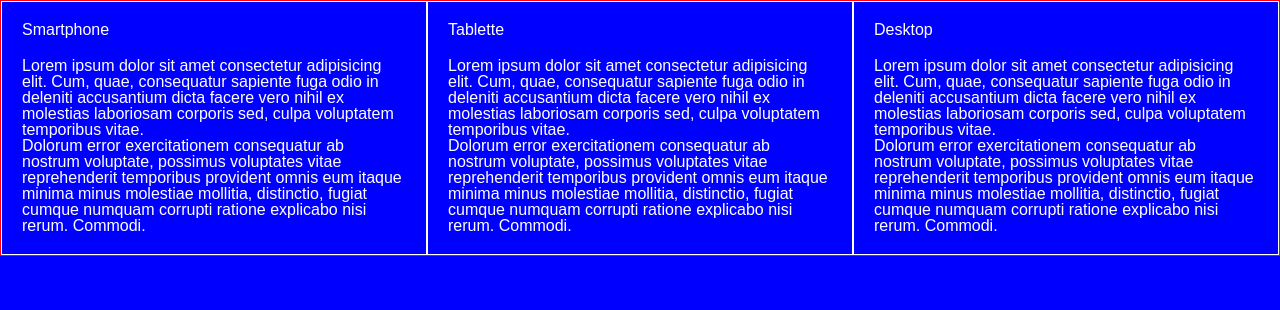
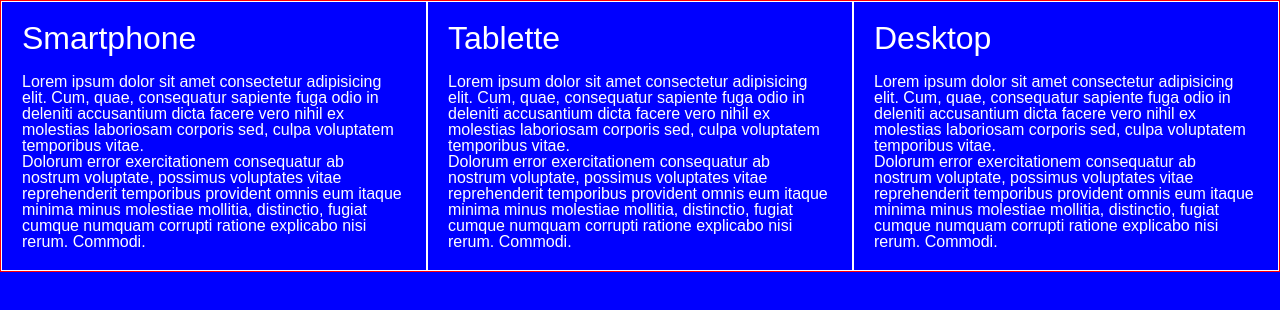
Before and after one commit to evalambert/responsive, a plain HTML site: page Responsive-4/index.html in a window 1280 px wide. Drawn offline with Linux system fonts and the light colour scheme.

Commit message:
modif exo4

```diff
--- a/Responsive-4/index.html
+++ b/Responsive-4/index.html
@@ -10,20 +10,20 @@
 <body>
   <main>
     <div class="box small">
-      <p class="title">Smartphone</p>
+      <h1>Smartphone</h1>
       <p class="txt">Lorem ipsum dolor sit amet consectetur adipisicing elit. Cum, quae, consequatur sapiente fuga odio in deleniti accusantium dicta facere vero nihil ex molestias laboriosam corporis sed, culpa voluptatem temporibus vitae. <br>
       Dolorum error exercitationem consequatur ab nostrum voluptate, possimus voluptates vitae reprehenderit temporibus provident omnis eum itaque minima minus molestiae mollitia, distinctio, fugiat cumque numquam corrupti ratione explicabo nisi rerum. Commodi.</p>
     </div>
 
     <div class="box medium">
-      <p class="title">Tablette</p>
+      <h1>Tablette</h1>
       <p class="txt">Lorem ipsum dolor sit amet consectetur adipisicing elit. Cum, quae, consequatur sapiente fuga odio in deleniti accusantium dicta facere vero nihil ex molestias laboriosam corporis sed, culpa voluptatem temporibus vitae. <br>
       Dolorum error exercitationem consequatur ab nostrum voluptate, possimus voluptates vitae reprehenderit temporibus provident omnis eum itaque minima minus molestiae mollitia, distinctio, fugiat cumque numquam corrupti ratione explicabo nisi rerum. Commodi.</p>
     </div>
 
 
     <div class="box large">
-      <p class="title">Desktop</p>
+      <h1>Desktop</h1>
       <p class="txt">Lorem ipsum dolor sit amet consectetur adipisicing elit. Cum, quae, consequatur sapiente fuga odio in deleniti accusantium dicta facere vero nihil ex molestias laboriosam corporis sed, culpa voluptatem temporibus vitae. <br>
       Dolorum error exercitationem consequatur ab nostrum voluptate, possimus voluptates vitae reprehenderit temporibus provident omnis eum itaque minima minus molestiae mollitia, distinctio, fugiat cumque numquam corrupti ratione explicabo nisi rerum. Commodi.</p>
     </div>
--- a/Responsive-4/styles.css
+++ b/Responsive-4/styles.css
@@ -68,7 +68,8 @@ main{
 	border : 1px solid white
 }
 
-.title {
+h1 {
+	font-size: 2em;
 	padding: 0 0 20px 0;
 }
 
```
